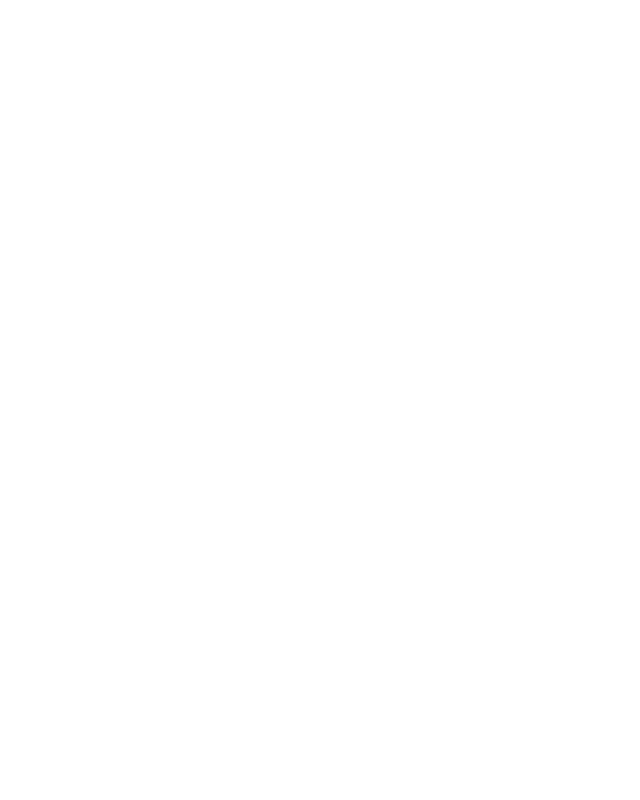
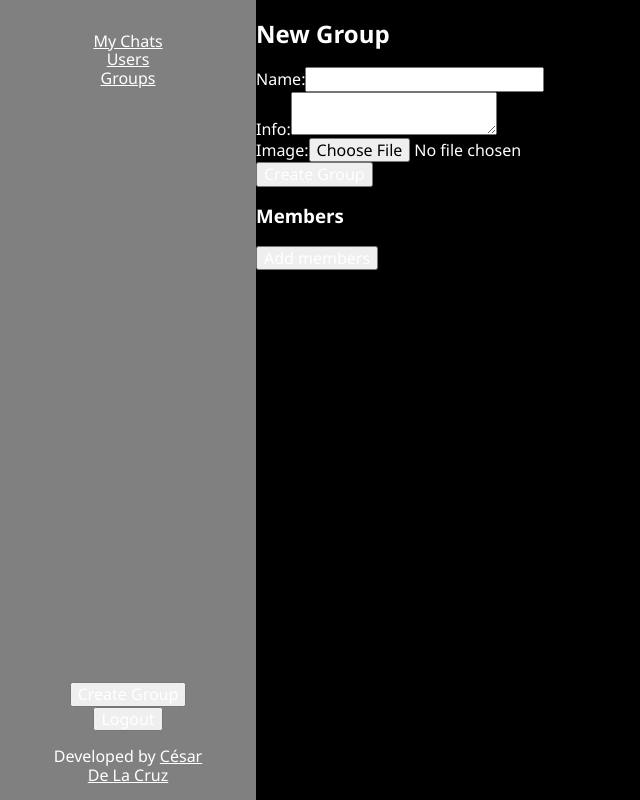
Before and after one commit to cesar-a-delacruz/messaging-app, a React (Vite) app in the folder client/: page /groups/new in a window 1280 px wide. Before the commit this address had no page. Shown: the whole page, without its empty margins (0-640 px from the left). Built offline with nearby package versions, Linux system fonts and the light colour scheme; sample sign-in values are in the browser's storage.

Commit message:
feat(client): allow createing groups with members

```diff
--- a/client/src/layouts/Main.jsx
+++ b/client/src/layouts/Main.jsx
@@ -17,7 +17,11 @@
           <a href="/users">Users</a>
           <a href="/groups">Groups</a>
         </nav>
+
         <footer>
+          <button onClick={() => location.assign("/groups/new")}>
+            Create Group
+          </button>
           <button onClick={() => sessionHandler.logout()}>Logout</button>
           <p>
             Developed by{" "}
--- /dev/null
+++ b/client/src/pages/NewGroup.jsx
@@ -0,0 +1,82 @@
+import requestHandler from "@/handlers/requestHandler";
+import { allFields } from "@/schemas/groupSchema";
+import Form from "@/components/Form";
+import Dialog from "@/components/Dialog";
+import ProfileList from "@/components/ProfileList";
+import { useRef, useState } from "react";
+import sessionHandler from "@/handlers/sessionHandler";
+import Member from "@/components/Member";
+
+export default function NewGroup() {
+  const [users, setUsers] = useState([]);
+  const [selectedUsers, setSelectedUsers] = useState([]);
+  const usersDialog = useRef(null);
+
+  return (
+    <div className="page">
+      <h2>New Group</h2>
+      <Form
+        fields={allFields}
+        submit={{ text: "Create Group", handler: submitHandler }}
+      />
+      <h3>Members</h3>
+      <button
+        onClick={async () => {
+          const response = await requestHandler.get(
+            `user/not/${sessionHandler.user().id}`,
+          );
+          if (response.data) setUsers(response.data);
+          else alert(response.error);
+
+          usersDialog.current.showModal();
+        }}
+      >
+        Add members
+      </button>
+      <Dialog ref={usersDialog}>
+        <ProfileList
+          items={users.map((user) => ({
+            id: user.id,
+            image: user.image,
+            title: user.username,
+          }))}
+          clickHandler={async (user) =>
+            setSelectedUsers([...selectedUsers, user])
+          }
+        />
+        <button onClick={() => usersDialog.current.close()}>Add all</button>
+      </Dialog>
+      <div>
+        {selectedUsers.map((user) => (
+          <Member key={user.id} data={user} contextMenuHandler={() => {}} />
+        ))}
+      </div>
+    </div>
+  );
+
+  async function submitHandler(groupData) {
+    if (!selectedUsers.length)
+      return alert("You must add at least one member.");
+
+    let chatMembers = [
+      {
+        userId: sessionHandler.user().id,
+        role: "ADMIN",
+      },
+    ];
+    for (const user of selectedUsers) {
+      chatMembers.push({ userId: user.id });
+    }
+
+    const newGroup = await requestHandler.postFile(
+      {
+        ...groupData,
+        chatMembers: JSON.stringify(chatMembers),
+      },
+      "group",
+    );
+    if (newGroup.error) return alert(newGroup.error);
+
+    location.replace(`/profile/group/${newGroup.data.id}`);
+  }
+}
--- a/client/src/routes/Index.jsx
+++ b/client/src/routes/Index.jsx
@@ -9,6 +9,7 @@
 import GroupProfile from "@/pages/GroupProfile";
 import Chat from "@/pages/Chat";
 import Groups from "@/pages/Groups";
+import NewGroup from "@/pages/NewGroup";
 
 export default function Index() {
   return (
@@ -21,6 +22,7 @@
         <Route index element={<MyChats />} />
         <Route path="users" element={<Users />} />
         <Route path="groups" element={<Groups />} />
+        <Route path="groups/new" element={<NewGroup />} />
         <Route path="profile/user/:id?" element={<UserProfile />} />
         <Route path="profile/group/:id" element={<GroupProfile />} />
         <Route path="chat" element={<Chat />} />
--- /dev/null
+++ b/client/src/schemas/groupSchema.js
@@ -0,0 +1,19 @@
+export const allFields = [
+  {
+    id: "name",
+    value: "",
+    label: "Name",
+    type: "text",
+  },
+  {
+    id: "info",
+    value: "",
+    label: "Info",
+    type: "textarea",
+  },
+  {
+    id: "image",
+    label: "Image",
+    type: "file",
+  },
+];
```
